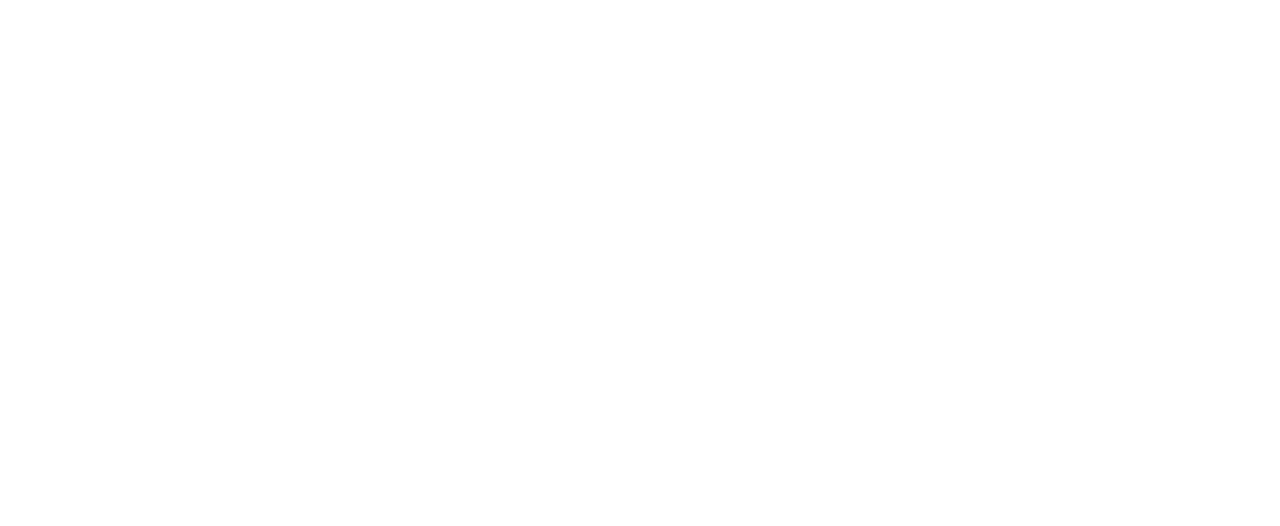
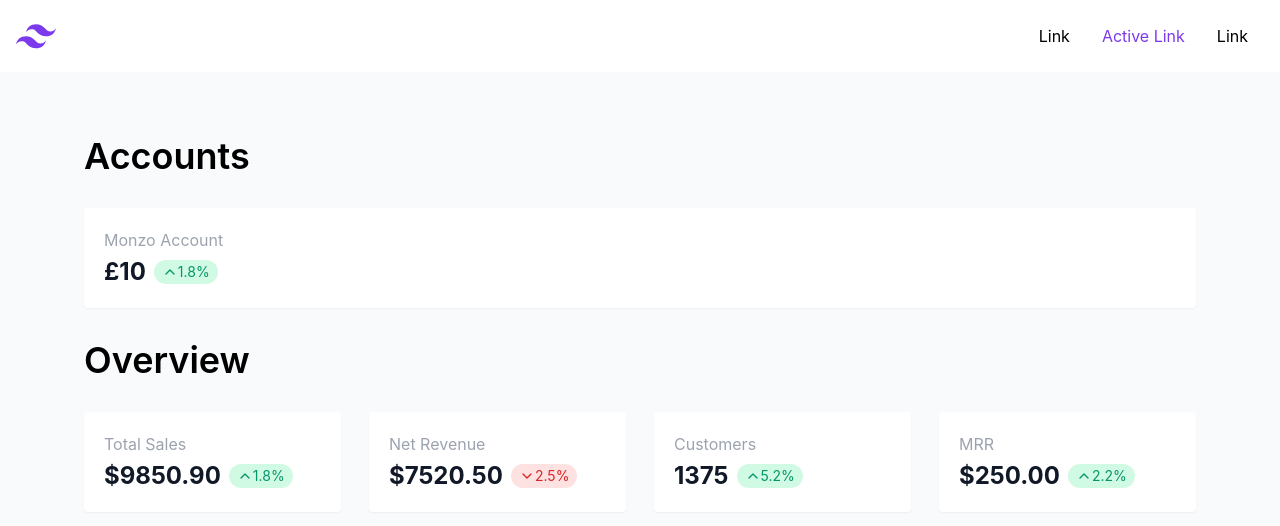
Before and after one commit to willholmeswastaken/budgeter-frontend, a React (Create React App) app: page /dashboard in a window 1280 px wide. Shown: the top 526 px of the page. Built offline with nearby package versions, Linux system fonts and the light colour scheme; the HTML template or start-up script is replaced by a standard one.

Commit message:
more ui work for dashboard

```diff
--- a/src/App.tsx
+++ b/src/App.tsx
@@ -1,17 +1,20 @@
 import "animate.css";
 import "./App.scss";
-import {
-  BrowserRouter as Router,
-  Route
-} from "react-router-dom";
+import { BrowserRouter as Router, Route } from "react-router-dom";
 import SignUp from "./pages/SignUp";
 import SignIn from "./pages/SignIn";
+import Dashboard from "./pages/Dashboard";
+import { Header } from "./components/Header";
 
 const App: React.FC = () => (
-  <Router>
-    <Route path="/" exact component={SignIn} />
-    <Route path="/signup" component={SignUp} />
-  </Router>
+  <>
+    <Header />
+    <Router>
+      <Route path="/" exact component={SignIn} />
+      <Route path="/signup" component={SignUp} />
+      <Route path="/dashboard" component={Dashboard} />
+    </Router>
+  </>
 );
 
 export default App;
--- /dev/null
+++ b/src/components/Header/Header.tsx
@@ -0,0 +1,108 @@
+import React, { useState } from "react";
+
+export const Header: React.FC = () => {
+    const [ isOpen, setIsOpen ] = useState(false);
+  return (
+    <nav className="bg-white shadow" role="navigation">
+      <div className="container mx-auto p-4 flex flex-wrap items-center md:flex-no-wrap">
+        <div className="mr-4 md:mr-8">
+          <a href="#" rel="home">
+            <svg
+              className="w-10 h-10 text-purple-600"
+              width="54"
+              height="54"
+              viewBox="0 0 54 54"
+              xmlns="http://www.w3.org/2000/svg"
+            >
+              <title>TailwindCSS</title>
+              <path
+                fill="currentColor"
+                d="M13.5 22.1c1.8-7.2 6.3-10.8 13.5-10.8 10.8 0 12.15 8.1 17.55 9.45 3.6.9 6.75-.45 9.45-4.05-1.8 7.2-6.3 10.8-13.5 10.8-10.8 0-12.15-8.1-17.55-9.45-3.6-.9-6.75.45-9.45 4.05zM0 38.3c1.8-7.2 6.3-10.8 13.5-10.8 10.8 0 12.15 8.1 17.55 9.45 3.6.9 6.75-.45 9.45-4.05-1.8 7.2-6.3 10.8-13.5 10.8-10.8 0-12.15-8.1-17.55-9.45-3.6-.9-6.75.45-9.45 4.05z"
+              ></path>
+            </svg>
+          </a>
+        </div>
+        <div className="ml-auto md:hidden">
+          <button
+            className="flex items-center px-3 py-2 border rounded"
+            type="button"
+            onClick={() => setIsOpen((!isOpen))}
+          >
+            <svg
+              className="h-3 w-3"
+              viewBox="0 0 20 20"
+              xmlns="http://www.w3.org/2000/svg"
+            >
+              <title>Menu</title>
+              <path d="M0 3h20v2H0V3zm0 6h20v2H0V9zm0 6h20v2H0v-2z" />
+            </svg>
+          </button>
+        </div>
+        <div className="w-full md:hidden">
+          <ul className={`flex flex-col mt-4 -mx-4 pt-4 border-t ${isOpen ? '' : 'hidden'}`}>
+            <li>
+              <a
+                className="block px-4 py-1 md:p-2 lg:px-4"
+                href="#"
+                title="Link"
+              >
+                Link
+              </a>
+            </li>
+            <li>
+              <a
+                className="block px-4 py-1 md:p-2 lg:px-4 text-purple-600"
+                href="#"
+                title="Active Link"
+              >
+                Active Link
+              </a>
+            </li>
+            <li>
+              <a
+                className="block px-4 py-1 md:p-2 lg:px-4"
+                href="#"
+                title="Link"
+              >
+                Link
+              </a>
+            </li>
+          </ul>
+        </div>
+        <div className="w-full md:w-auto md:flex-grow md:flex md:items-center hidden">
+          <ul className="flex flex-col mt-4 -mx-4 pt-4 border-t md:flex-row md:items-center md:mx-0 md:ml-auto md:mt-0 md:pt-0 md:border-0">
+            <li>
+              <a
+                className="block px-4 py-1 md:p-2 lg:px-4"
+                href="#"
+                title="Link"
+              >
+                Link
+              </a>
+            </li>
+            <li>
+              <a
+                className="block px-4 py-1 md:p-2 lg:px-4 text-purple-600"
+                href="#"
+                title="Active Link"
+              >
+                Active Link
+              </a>
+            </li>
+            <li>
+              <a
+                className="block px-4 py-1 md:p-2 lg:px-4"
+                href="#"
+                title="Link"
+              >
+                Link
+              </a>
+            </li>
+          </ul>
+        </div>
+      </div>
+    </nav>
+  );
+};
+
+export default Header;
--- /dev/null
+++ b/src/components/Header/index.ts
@@ -0,0 +1 @@
+export { Header } from './Header';
--- /dev/null
+++ b/src/pages/Dashboard.tsx
@@ -0,0 +1,137 @@
+import React from "react";
+
+const Dashboard: React.FC = () => (
+  <>
+    <div className="flex min-h-screen bg-gray-50 dark:bg-gray-900">
+      <div className="container max-w-6xl px-5 mx-auto my-8">
+        <div className="grid gap-7 grid-cols-12 my-8">
+          <h2 className="font-semibold text-4xl">Accounts</h2>
+        </div>
+        <div className="grid gap-7 grid-cols-1 my-2">
+          <div className="p-5 bg-white rounded shadow-sm">
+            <div className="text-base text-gray-400 ">Monzo Account</div>
+            <div className="flex items-center pt-1">
+              <div className="text-2xl font-bold text-gray-900 ">£10</div>
+              <span className="flex items-center px-2 py-0.5 mx-2 text-sm text-green-600 bg-green-100 rounded-full">
+                <svg
+                  className="w-4 h-4"
+                  viewBox="0 0 24 24"
+                  fill="none"
+                  xmlns="http://www.w3.org/2000/svg"
+                >
+                  <path
+                    d="M18 15L12 9L6 15"
+                    stroke="currentColor"
+                    stroke-width="2"
+                    stroke-linecap="round"
+                    stroke-linejoin="round"
+                  ></path>
+                </svg>
+                <span>1.8%</span>
+              </span>
+            </div>
+          </div>
+        </div>
+        <div className="grid gap-7 grid-cols-12 my-8">
+          <h2 className="font-semibold text-4xl">Overview</h2>
+        </div>
+        <div className="grid gap-7 sm:grid-cols-2 lg:grid-cols-4">
+          <div className="p-5 bg-white rounded shadow-sm">
+            <div className="text-base text-gray-400 ">Total Sales</div>
+            <div className="flex items-center pt-1">
+              <div className="text-2xl font-bold text-gray-900 ">$9850.90</div>
+              <span className="flex items-center px-2 py-0.5 mx-2 text-sm text-green-600 bg-green-100 rounded-full">
+                <svg
+                  className="w-4 h-4"
+                  viewBox="0 0 24 24"
+                  fill="none"
+                  xmlns="http://www.w3.org/2000/svg"
+                >
+                  <path
+                    d="M18 15L12 9L6 15"
+                    stroke="currentColor"
+                    stroke-width="2"
+                    stroke-linecap="round"
+                    stroke-linejoin="round"
+                  ></path>
+                </svg>
+                <span>1.8%</span>
+              </span>
+            </div>
+          </div>
+          <div className="p-5 bg-white rounded shadow-sm">
+            <div className="text-base text-gray-400 ">Net Revenue</div>
+            <div className="flex items-center pt-1">
+              <div className="text-2xl font-bold text-gray-900 ">$7520.50</div>
+              <span className="flex items-center px-2 py-0.5 mx-2 text-sm text-red-600 bg-red-100 rounded-full">
+                <svg
+                  className="w-4 h-4"
+                  viewBox="0 0 24 24"
+                  fill="none"
+                  xmlns="http://www.w3.org/2000/svg"
+                >
+                  <path
+                    d="M6 9L12 15L18 9"
+                    stroke="currentColor"
+                    stroke-width="2"
+                    stroke-linecap="round"
+                    stroke-linejoin="round"
+                  ></path>
+                </svg>
+                <span>2.5%</span>
+              </span>
+            </div>
+          </div>
+          <div className="p-5 bg-white rounded shadow-sm">
+            <div className="text-base text-gray-400 ">Customers</div>
+            <div className="flex items-center pt-1">
+              <div className="text-2xl font-bold text-gray-900 ">1375</div>
+              <span className="flex items-center px-2 py-0.5 mx-2 text-sm text-green-600 bg-green-100 rounded-full">
+                <svg
+                  className="w-4 h-4"
+                  viewBox="0 0 24 24"
+                  fill="none"
+                  xmlns="http://www.w3.org/2000/svg"
+                >
+                  <path
+                    d="M18 15L12 9L6 15"
+                    stroke="currentColor"
+                    stroke-width="2"
+                    stroke-linecap="round"
+                    stroke-linejoin="round"
+                  ></path>
+                </svg>
+                <span>5.2%</span>
+              </span>
+            </div>
+          </div>
+          <div className="p-5 bg-white rounded shadow-sm">
+            <div className="text-base text-gray-400 ">MRR</div>
+            <div className="flex items-center pt-1">
+              <div className="text-2xl font-bold text-gray-900 ">$250.00</div>
+              <span className="flex items-center px-2 py-0.5 mx-2 text-sm text-green-600 bg-green-100 rounded-full">
+                <svg
+                  className="w-4 h-4"
+                  viewBox="0 0 24 24"
+                  fill="none"
+                  xmlns="http://www.w3.org/2000/svg"
+                >
+                  <path
+                    d="M18 15L12 9L6 15"
+                    stroke="currentColor"
+                    stroke-width="2"
+                    stroke-linecap="round"
+                    stroke-linejoin="round"
+                  ></path>
+                </svg>
+                <span>2.2%</span>
+              </span>
+            </div>
+          </div>
+        </div>
+      </div>
+    </div>
+  </>
+);
+
+export default Dashboard;
```
